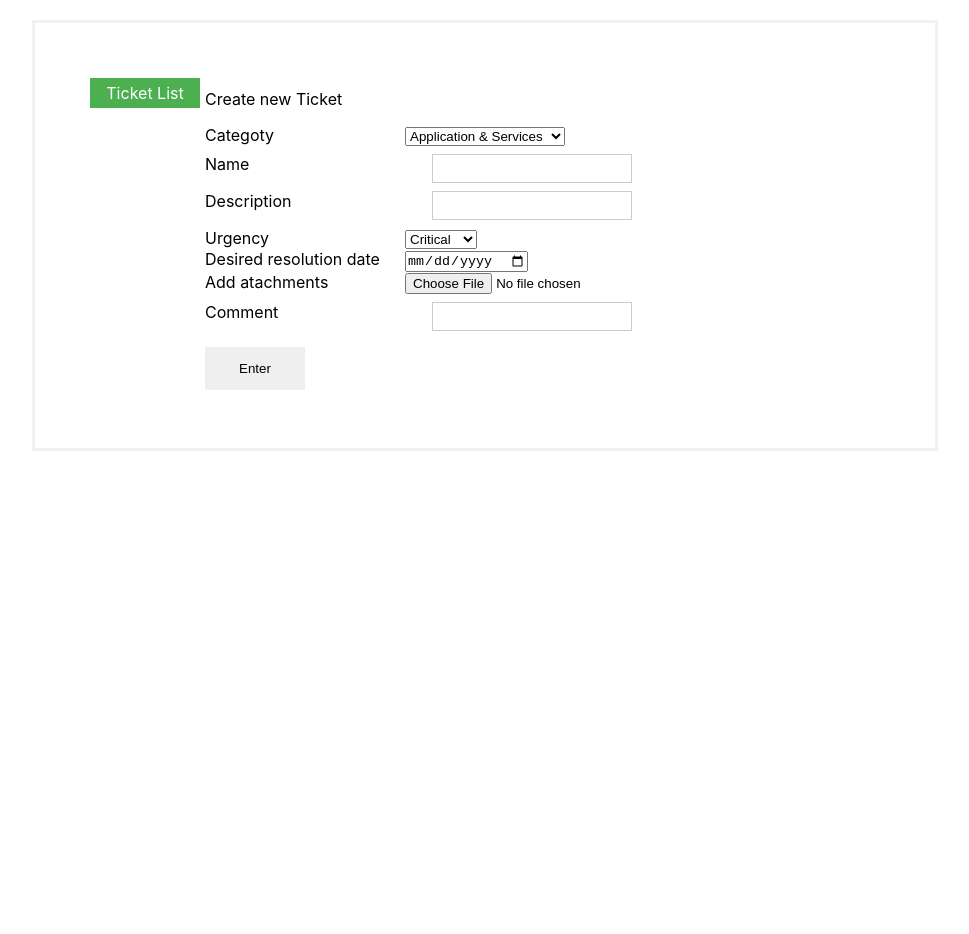
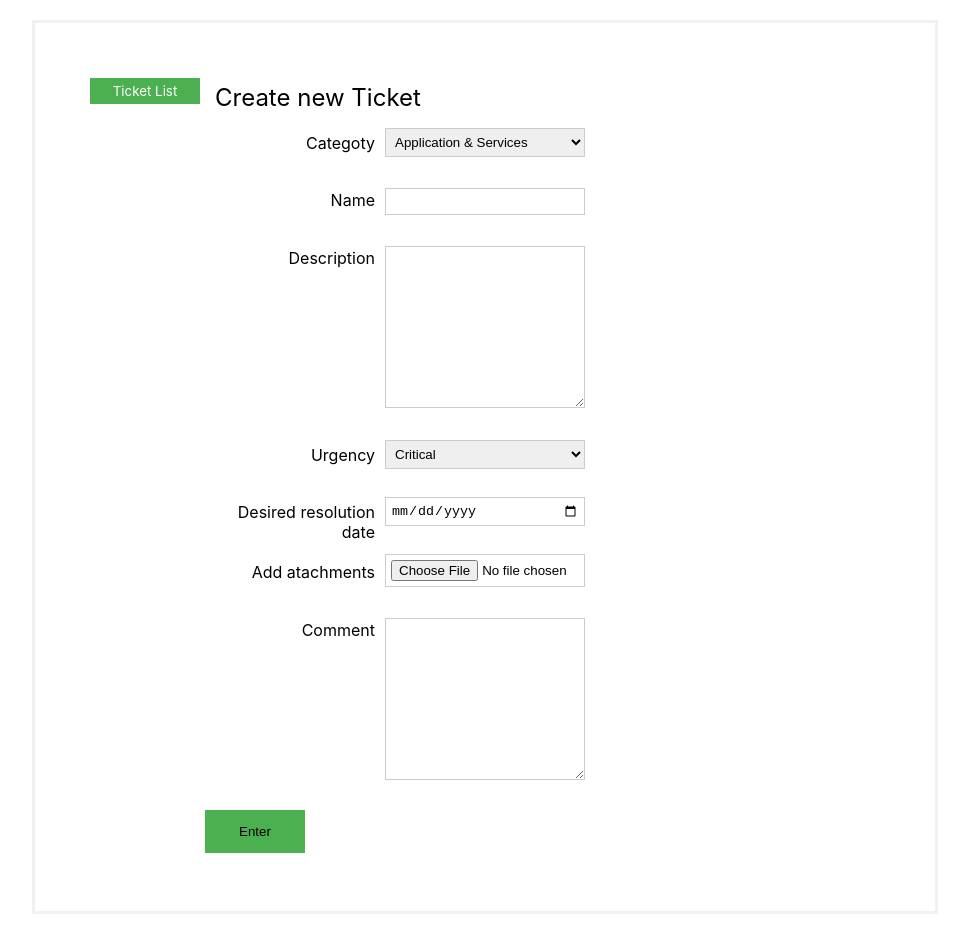
Before and after one commit to Sergio600/finalprojectfront, a React (Create React App) app: page /create-ticket in a window 1280 px wide. Shown: the whole page, without its empty margins (155-1124 px from the left). Before the commit the page ends 800 px from the top, so only its background shows below. Built offline with nearby package versions, Linux system fonts and the light colour scheme.

Commit message:
v.0.3 login page create ticket page all tickets page my tickets page

```diff
--- a/src/components/alltickets/Alltickets.js
+++ b/src/components/alltickets/Alltickets.js
@@ -16,7 +16,7 @@ const Alltickets = () => {
 
             <div className={s.btnChoose}>
                 <form action="/all-tickets">
-                    <button type="submit">All Tickets</button>
+                    <button type="submit" className={s.btnAllTickets}>All Tickets</button>
                 </form>
                 <form action="/my-tickets">
                     <button type="submit">My Tickets</button>
--- a/src/components/alltickets/Alltickets.module.css
+++ b/src/components/alltickets/Alltickets.module.css
@@ -40,7 +40,7 @@ button:hover {
     display: flex;
 }
 
-.btnChoose button:first-child{
+.btnAllTickets{
     background-color: cornflowerblue;
 }
 
--- a/src/components/createticket/CreateTicket.js
+++ b/src/components/createticket/CreateTicket.js
@@ -37,7 +37,7 @@ const CreateTicket = () => {
 
                     <div className={sc.formGroup}>
                         <label htmlFor="description">Description</label>
-                        <input type="text" name="description"/>
+                        <textarea name="description" id="description" cols="30" rows="10"></textarea>
                     </div>
 
                     <div className={sc.formGroup}>
@@ -62,10 +62,12 @@ const CreateTicket = () => {
 
                     <div className={sc.formGroup}>
                         <label htmlFor="comment">Comment</label>
-                        <input type="text" name="comment"/>
+                        <textarea name="comment" id="comment" cols="30" rows="10"></textarea>
                     </div>
 
+                    <div>
                     <button type="submit">Enter</button>
+                    </div>
 
                 </form>
             </div>
--- a/src/components/createticket/CreateTicket.module.css
+++ b/src/components/createticket/CreateTicket.module.css
@@ -7,8 +7,19 @@
     display: flex;
 }
 
-.formCenter{
+.formCenter p {
+    text-align: left;
+    margin: 10px;
+    font-size: x-large;
+}
 
+.formCenter div {
+    min-height: 30px;
+}
+
+.formGroup {
+    margin: 5px;
+    padding: 5px;
 }
 
 
@@ -25,25 +36,30 @@
     text-align: center; /* Выравнивание по центру */
     color: white;
     text-decoration: none;
+    font-size: smaller;
 }
 
-.link:hover{
+.link:hover {
     opacity: 0.8;
+}
+
+select, input, textarea{
+    width: 200px;
+    padding: 5px;
+    margin: 8px auto;
+    border: 1px solid #ccc;
+    box-sizing: border-box;
 }
 
 label {
     /* Other styling... */
-    text-align: left;
+    text-align: right;
     clear: both;
-    float:left;
-    width: 200px;
+    float: left;
+    width: 150px;
+    margin: 0px;
 }
 
-.formGroup{
-
+input, select {
+    margin-top: 5px
 }
-
-input{
-    margin: 0;
-    padding: 0;
-}
--- a/src/components/login/Login.js
+++ b/src/components/login/Login.js
@@ -5,7 +5,7 @@ const Login = () => {
     return (
 
         <div>
-            <form className={s.loginForm} action="/all-tickets">
+            <form className={s.form} action="/all-tickets">
                 <div>
                     <p>Login to the Help Desk</p>
                 </div>
--- a/src/components/login/Login.module.css
+++ b/src/components/login/Login.module.css
@@ -1,40 +1,36 @@
-.loginForm {
+.form {
     border: 3px solid #f1f1f1;
     width: 800px;
     margin: 20px auto;
     padding: 50px;
     display: flex;
     flex-direction: column;
-    text-align: center;
+    align-items: center;
 }
 
-.containerLoginForm{
-
+.containerLoginForm {
+    display: flex;
+    flex-direction: column;
+    align-items: center;
+    margin: 0   auto;
 }
 
 /* Full-width inputs */
 input[type=text], input[type=password] {
     width: 200px;
-    padding: 6px 10px;
+    padding: 5px;
     margin: 8px auto;
-    display: block;
     border: 1px solid #ccc;
     box-sizing: border-box;
 }
 
-label{
-    width: 150px;
+label {
+    width: 100px;
+    padding: 10px 10px;
 }
 
-/* Set a style for all buttons */
-.container button {
+button {
     background-color: #4CAF50;
-    color: white;
-    padding: 14px 20px;
-    margin: 8px 0;
-    border: none;
-    cursor: pointer;
-    width: 100px;
 }
 
 /* Add a hover effect for buttons */
--- a/src/components/mytickets/MyTickets.js
+++ b/src/components/mytickets/MyTickets.js
@@ -19,7 +19,7 @@ const MyTickets = () => {
                     <button type="submit">All Tickets</button>
                 </form>
                 <form action="/my-tickets">
-                    <button type="submit">My Tickets</button>
+                    <button type="submit" className={s.btnMyTickets}>My Tickets</button>
                 </form>
             </div>
 
--- a/src/components/mytickets/MyTickets.module.css
+++ b/src/components/mytickets/MyTickets.module.css
@@ -1,4 +1,3 @@
-
 
 .form {
     border: 3px solid #f1f1f1;
@@ -10,7 +9,6 @@
     text-align: center;
 }
 
-/* Set a style for all buttons */
 button {
     padding: 14px 20px;
     margin: 8px 0;
@@ -26,7 +24,6 @@ button:hover {
 
 .btnCreate {
     text-align: right;
-
 }
 
 .btnCreate button {
@@ -40,9 +37,6 @@ button:hover {
 .btnChoose{
     display: flex;
 }
-.btnChoose button:last-child{
-    background-color: cornflowerblue;
-}
 
 .btnChoose button{
     width: 350px;
@@ -53,3 +47,8 @@ table {
     margin: 10px;
     padding: 20px;
 }
+
+.btnMyTickets{
+    background-color: cornflowerblue;
+
+}
```
